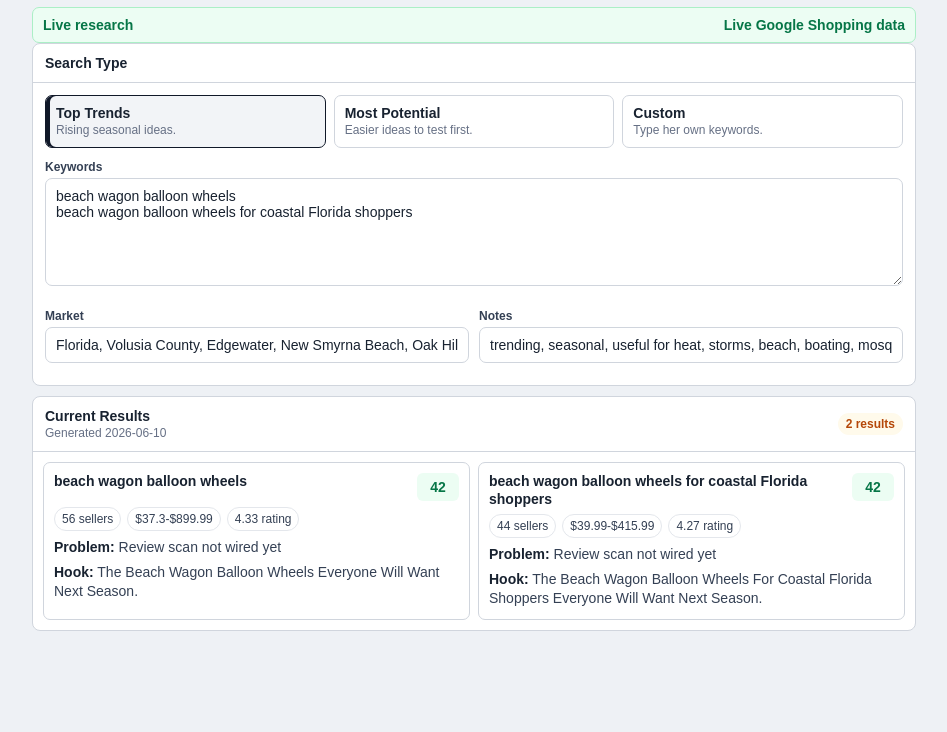
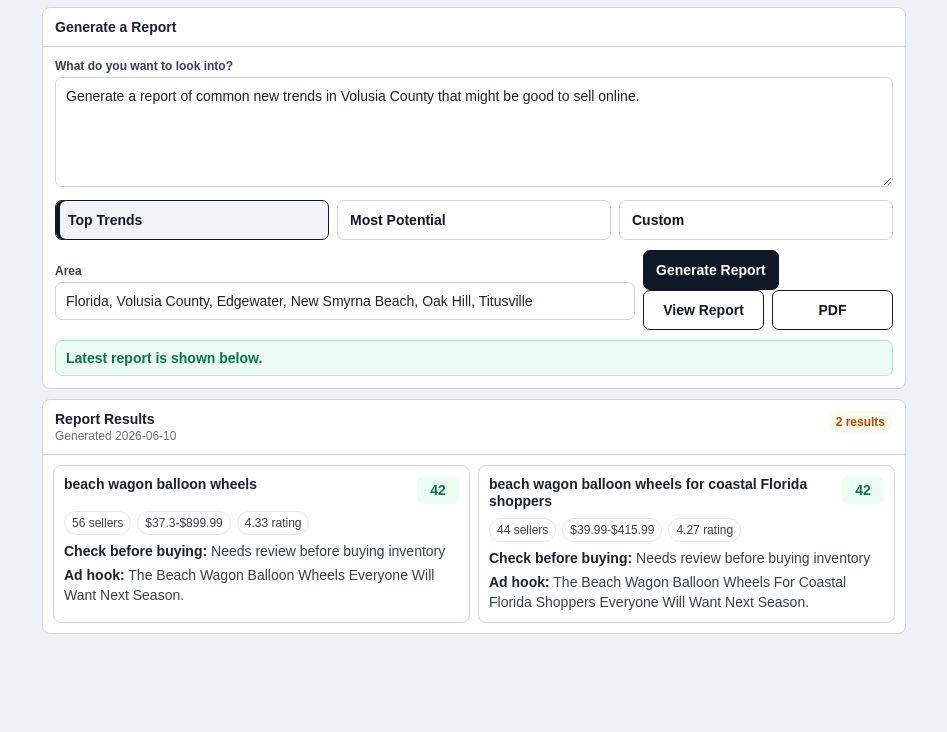
Before and after one commit to edgewaterhomestores-creator/jamify, a plain HTML site: page index.html in a window 1280 px wide. Shown: the part 68-800 px from the top of the page, without its empty margins (166-1113 px from the left). Drawn offline with Linux system fonts and the light colour scheme.

Commit message:
Make Trend Research user report focused

```diff
--- a/index.html
+++ b/index.html
@@ -14,10 +14,8 @@
     --slate: #101828;
     --green: #067647;
     --green-bg: #ecfdf3;
-    --red: #b42318;
-    --red-bg: #fff1f0;
+    --amber: #b54708;
     --amber-bg: #fffaeb;
-    --amber: #b54708;
   }
 
   * {
@@ -33,14 +31,12 @@
   }
 
   .page {
-    max-width: 920px;
+    max-width: 900px;
     margin: 0 auto;
     padding: 12px;
   }
 
   .top {
-    display: grid;
-    gap: 10px;
     margin-bottom: 10px;
   }
 
@@ -56,12 +52,63 @@
     font-size: 13px;
   }
 
-  .actions {
-    display: grid;
-    grid-template-columns: 1fr 1fr;
-    gap: 8px;
+  .panel,
+  .result-card {
+    background: var(--card);
+    border: 1px solid var(--line);
+    border-radius: 8px;
   }
 
+  .panel {
+    margin-bottom: 10px;
+  }
+
+  .panel-head {
+    border-bottom: 1px solid var(--line);
+    padding: 11px 12px;
+    font-weight: 700;
+  }
+
+  .panel-body {
+    padding: 12px;
+  }
+
+  label {
+    display: block;
+    margin-bottom: 10px;
+  }
+
+  label span {
+    display: block;
+    margin-bottom: 4px;
+    color: #344054;
+    font-size: 12px;
+    font-weight: 700;
+  }
+
+  textarea,
+  input {
+    width: 100%;
+    border: 1px solid var(--line);
+    border-radius: 7px;
+    background: #fff;
+    color: var(--text);
+    font: inherit;
+    padding: 10px;
+  }
+
+  textarea {
+    min-height: 110px;
+    resize: vertical;
+  }
+
+  .quick {
+    display: grid;
+    gap: 8px;
+    margin: 10px 0;
+  }
+
+  .quick button,
   .btn {
     min-height: 40px;
     border: 1px solid var(--slate);
@@ -78,15 +125,38 @@
     cursor: pointer;
   }
 
+  .quick button {
+    justify-content: flex-start;
+    border-color: var(--line);
+    text-align: left;
+  }
+
+  .quick button.active {
+    border-color: var(--slate);
+    background: #f2f4f7;
+    box-shadow: inset 4px 0 0 var(--slate);
+  }
+
+  .actions {
+    display: grid;
+    grid-template-columns: 1fr;
+    gap: 8px;
+  }
+
   .btn.primary {
     background: var(--slate);
     color: #fff;
   }
 
+  .secondary-actions {
+    display: grid;
+    grid-template-columns: 1fr 1fr;
+    gap: 8px;
+    margin-top: 8px;
+  }
+
   .status {
-    display: flex;
-    justify-content: space-between;
-    gap: 10px;
+    margin-top: 10px;
     border: 1px solid #abefc6;
     border-radius: 7px;
     background: var(--green-bg);
@@ -95,114 +165,12 @@
     font-weight: 700;
   }
 
-  .status.demo {
-    border-color: #fecdca;
-    background: var(--red-bg);
-    color: var(--red);
-  }
-
-  .panel {
-    background: var(--card);
-    border: 1px solid var(--line);
-    border-radius: 8px;
-    margin-bottom: 10px;
-  }
-
-  .panel-head {
-    padding: 11px 12px;
-    border-bottom: 1px solid var(--line);
-    font-weight: 700;
-  }
-
-  .panel-body {
-    padding: 12px;
-  }
-
-  .mode-grid {
-    display: grid;
-    gap: 8px;
-    margin-bottom: 12px;
-  }
-
-  .mode {
-    border: 1px solid var(--line);
-    border-radius: 7px;
-    background: #fff;
-    color: var(--text);
-    min-height: 52px;
-    padding: 9px 10px;
-    text-align: left;
-    font: inherit;
-    cursor: pointer;
-  }
-
-  .mode strong {
-    display: block;
-    margin-bottom: 2px;
-  }
-
-  .mode span {
-    color: var(--muted);
-    display: block;
-    font-size: 12px;
-    line-height: 1.3;
-  }
-
-  .mode.active {
-    border-color: var(--slate);
-    background: #f2f4f7;
-    box-shadow: inset 4px 0 0 var(--slate);
-  }
-
-  label {
-    display: block;
-    margin-bottom: 10px;
-  }
-
-  label span {
-    display: block;
-    margin-bottom: 4px;
-    font-size: 12px;
-    font-weight: 700;
-    color: #344054;
-  }
-
-  textarea,
-  input {
-    width: 100%;
-    border: 1px solid var(--line);
-    border-radius: 7px;
-    background: #fff;
-    color: var(--text);
-    font: inherit;
-    padding: 9px 10px;
-  }
-
-  textarea {
-    min-height: 108px;
-    resize: vertical;
-  }
-
-  textarea:focus,
-  input:focus,
-  button:focus-visible,
-  a:focus-visible {
-    outline: 2px solid #667085;
-    outline-offset: 1px;
-  }
-
-  .fields {
-    display: grid;
-    gap: 0;
-  }
-
   .results-head {
     display: flex;
     justify-content: space-between;
-    align-items: center;
-    gap: 8px;
+    gap: 10px;
+    border-bottom: 1px solid var(--line);
     padding: 11px 12px;
-    border-bottom: 1px solid var(--line);
   }
 
   .results-title {
@@ -216,6 +184,7 @@
   }
 
   .pill {
+    align-self: flex-start;
     border-radius: 999px;
     background: var(--amber-bg);
     color: var(--amber);
@@ -232,9 +201,6 @@
   }
 
   .result-card {
-    border: 1px solid var(--line);
-    border-radius: 7px;
-    background: #fff;
     padding: 10px;
   }
 
@@ -242,7 +208,7 @@
     display: flex;
     justify-content: space-between;
     gap: 10px;
-    margin-bottom: 6px;
+    margin-bottom: 7px;
   }
 
   .product {
@@ -292,26 +258,18 @@
       padding: 18px;
     }
 
-    .top {
-      grid-template-columns: 1fr auto;
-      align-items: start;
+    .quick {
+      grid-template-columns: repeat(3, minmax(0, 1fr));
     }
 
     .actions {
-      width: 250px;
+      grid-template-columns: 1fr auto;
+      align-items: end;
     }
 
-    .mode-grid {
-      grid-template-columns: repeat(3, minmax(0, 1fr));
-    }
-
-    .fields {
-      grid-template-columns: 1fr 1fr;
-      gap: 10px;
-    }
-
-    .fields label:first-child {
-      grid-column: 1 / -1;
+    .secondary-actions {
+      width: 250px;
+      margin-top: 0;
     }
 
     .cards {
@@ -322,62 +280,48 @@
 </head>
 <body>
 <main class="page">
-  <div class="top">
-    <div>
-      <h1>Trend Research</h1>
-      <div class="sub">Find possible products to sell, then review the best report.</div>
-    </div>
-    <div class="actions">
-      <a class="btn primary" href="report.html">View Report</a>
-      <a class="btn" href="report.pdf">PDF</a>
-    </div>
-  </div>
-
-  <div class="status" id="statusBox">
-    <span>Live research</span>
-    <span id="statusText">Loading</span>
-  </div>
+  <header class="top">
+    <h1>Trend Research</h1>
+    <div class="sub">Ask for a product trend report, then review the best ideas to check.</div>
+  </header>
 
   <section class="panel">
-    <div class="panel-head">Search Type</div>
+    <div class="panel-head">Generate a Report</div>
     <div class="panel-body">
-      <div class="mode-grid">
-        <button class="mode active" type="button" data-mode="top_trends">
-          <strong>Top Trends</strong>
-          <span>Rising seasonal ideas.</span>
-        </button>
-        <button class="mode" type="button" data-mode="most_potential">
-          <strong>Most Potential</strong>
-          <span>Easier ideas to test first.</span>
-        </button>
-        <button class="mode" type="button" data-mode="custom">
-          <strong>Custom</strong>
-          <span>Type her own keywords.</span>
-        </button>
+      <label>
+        <span>What do you want to look into?</span>
+        <textarea id="request" placeholder="Example: Generate a report of common new trends in Volusia County that might be good to sell online."></textarea>
+      </label>
+
+      <div class="quick" aria-label="Quick report choices">
+        <button type="button" class="active" data-prompt="Generate a report of common new trends in Volusia County that might be good to sell online.">Top Trends</button>
+        <button type="button" data-prompt="Generate a report of products with the most selling potential, low competition, and easy shipping.">Most Potential</button>
+        <button type="button" data-prompt="">Custom</button>
       </div>
 
-      <div class="fields">
+      <div class="actions">
         <label>
-          <span>Keywords</span>
-          <textarea id="keywords"></textarea>
+          <span>Area</span>
+          <input id="market" type="text" value="Florida, Volusia County, Edgewater, New Smyrna Beach, Oak Hill, Titusville">
         </label>
-        <label>
-          <span>Market</span>
-          <input id="market" type="text">
-        </label>
-        <label>
-          <span>Notes</span>
-          <input id="notes" type="text">
-        </label>
+        <div>
+          <button class="btn primary" type="button" id="generate">Generate Report</button>
+          <div class="secondary-actions">
+            <a class="btn" href="report.html">View Report</a>
+            <a class="btn" href="report.pdf">PDF</a>
+          </div>
+        </div>
       </div>
+
+      <div class="status" id="status">Latest report is shown below.</div>
     </div>
   </section>
 
   <section class="panel">
     <div class="results-head">
       <div>
-        <div class="results-title">Current Results</div>
-        <div class="results-note" id="resultsNote">Loading results</div>
+        <div class="results-title">Report Results</div>
+        <div class="results-note" id="resultsNote">Latest report</div>
       </div>
       <span class="pill" id="resultCount">0 results</span>
     </div>
@@ -386,68 +330,24 @@
 </main>
 
 <script>
-const modes = {
-  top_trends: {
-    keywords: [
-      "portable shade canopy for beach",
-      "cooling towels for heat",
-      "mosquito repellent patio fan",
-      "hurricane prep water storage bag",
-      "waterproof phone pouch floating",
-      "beach wagon balloon wheels",
-      "solar dock lights",
-      "portable power station for hurricane"
-    ],
-    notes: "trending, seasonal, useful for heat, storms, beach, boating, mosquitoes"
-  },
-  most_potential: {
-    keywords: [
-      "boat seat organizer waterproof",
-      "solar dock lights",
-      "beach cart replacement wheels",
-      "rv cabinet storage organizer",
-      "patio umbrella sand anchor",
-      "portable fan rechargeable clip on",
-      "waterproof dry bag phone wallet",
-      "hurricane prep water storage bag"
-    ],
-    notes: "easy to ship, lightweight, good margin, useful, problem solving"
-  },
-  custom: {
-    keywords: [],
-    notes: ""
-  }
-};
-
 const fallbackRows = [
-  { score: 42, keyword: "beach wagon balloon wheels", sellers: 56, price_low: 37.3, price_high: 899.99, avg_rating: 4.33, pain_points: "Review scan not wired yet", slogans: ["The Beach Wagon Balloon Wheels Everyone Will Want Next Season."] },
-  { score: 42, keyword: "beach wagon balloon wheels for coastal Florida shoppers", sellers: 44, price_low: 39.99, price_high: 415.99, avg_rating: 4.27, pain_points: "Review scan not wired yet", slogans: ["The Beach Wagon Balloon Wheels For Coastal Florida Shoppers Everyone Will Want Next Season."] }
+  { score: 42, keyword: "beach wagon balloon wheels", sellers: 56, price_low: 37.3, price_high: 899.99, avg_rating: 4.33, pain_points: "Needs review before buying inventory", slogans: ["The Beach Wagon Balloon Wheels Everyone Will Want Next Season."] },
+  { score: 42, keyword: "beach wagon wheels for coastal Florida shoppers", sellers: 44, price_low: 39.99, price_high: 415.99, avg_rating: 4.27, pain_points: "Needs review before buying inventory", slogans: ["The Beach Wagon Wheels For Coastal Florida Shoppers Everyone Will Want Next Season."] }
 ];
 
-const keywords = document.getElementById("keywords");
-const market = document.getElementById("market");
-const notes = document.getElementById("notes");
-const statusBox = document.getElementById("statusBox");
-const statusText = document.getElementById("statusText");
+const request = document.getElementById("request");
+const statusBox = document.getElementById("status");
 const resultsNote = document.getElementById("resultsNote");
 const resultCount = document.getElementById("resultCount");
 const cards = document.getElementById("cards");
-const modeButtons = [...document.querySelectorAll(".mode")];
-
-market.value = "Florida, Volusia County, Edgewater, New Smyrna Beach, Oak Hill, Titusville";
-
-function setMode(mode) {
-  const selected = modes[mode] ? mode : "top_trends";
-  modeButtons.forEach(button => {
-    button.classList.toggle("active", button.dataset.mode === selected);
-  });
-  keywords.value = modes[selected].keywords.join("\n");
-  keywords.placeholder = selected === "custom" ? "Type product ideas here, one per line" : "";
-  notes.value = modes[selected].notes;
-}
+const quickButtons = [...document.querySelectorAll(".quick button")];
 
 function price(row) {
   return `$${row.price_low || 0}-$${row.price_high || 0}`;
+}
+
+function cleanCheck(text) {
+  return text === "Review scan not wired yet" ? "Needs review before buying inventory" : text;
 }
 
 function renderRows(rows) {
@@ -466,20 +366,10 @@ function renderRows(rows) {
         <span class="fact">${price(row)}</span>
         <span class="fact">${row.avg_rating || "n/a"} rating</span>
       </div>
-      <p class="line"><strong>Problem:</strong> ${row.pain_points || "Needs review"}</p>
-      <p class="line"><strong>Hook:</strong> ${(row.slogans && row.slogans[0]) || "Needs slogan"}</p>
+      <p class="line"><strong>Check before buying:</strong> ${cleanCheck(row.pain_points) || "Needs review before buying inventory"}</p>
+      <p class="line"><strong>Ad hook:</strong> ${(row.slogans && row.slogans[0]) || "Needs slogan"}</p>
     `;
     cards.appendChild(card);
-  }
-}
-
-function applyMeta(meta) {
-  const status = meta?.data_status || "Under Dev - No real info";
-  statusText.textContent = status;
-  statusBox.classList.toggle("demo", !status.toLowerCase().includes("live"));
-  resultsNote.textContent = meta?.generated_on ? `Generated ${meta.generated_on}` : "Sample results";
-  if (meta?.searched_keywords?.length) {
-    keywords.value = meta.searched_keywords.slice(0, 8).join("\n");
   }
 }
 
@@ -488,21 +378,30 @@ async function loadResults() {
     const response = await fetch("results.json", { cache: "no-store" });
     if (!response.ok) throw new Error("Missing results");
     const data = await response.json();
-    applyMeta(data.meta || {});
+    resultsNote.textContent = data.meta?.generated_on ? `Generated ${data.meta.generated_on}` : "Saved results";
     renderRows(data.rows || fallbackRows);
   } catch {
-    statusText.textContent = "Saved live test data";
-    statusBox.classList.remove("demo");
-    resultsNote.textContent = "Saved results";
     renderRows(fallbackRows);
   }
 }
 
-modeButtons.forEach(button => {
-  button.addEventListener("click", () => setMode(button.dataset.mode));
+quickButtons.forEach(button => {
+  button.addEventListener("click", () => {
+    quickButtons.forEach(item => item.classList.remove("active"));
+    button.classList.add("active");
+    request.value = button.dataset.prompt;
+    if (!button.dataset.prompt) request.focus();
+  });
 });
 
-setMode("top_trends");
+document.getElementById("generate").addEventListener("click", () => {
+  const text = request.value.trim();
+  statusBox.textContent = text
+    ? "Report ready. See results below."
+    : "Type what you want to research first.";
+});
+
+request.value = quickButtons[0].dataset.prompt;
 loadResults();
 </script>
 </body>
```
